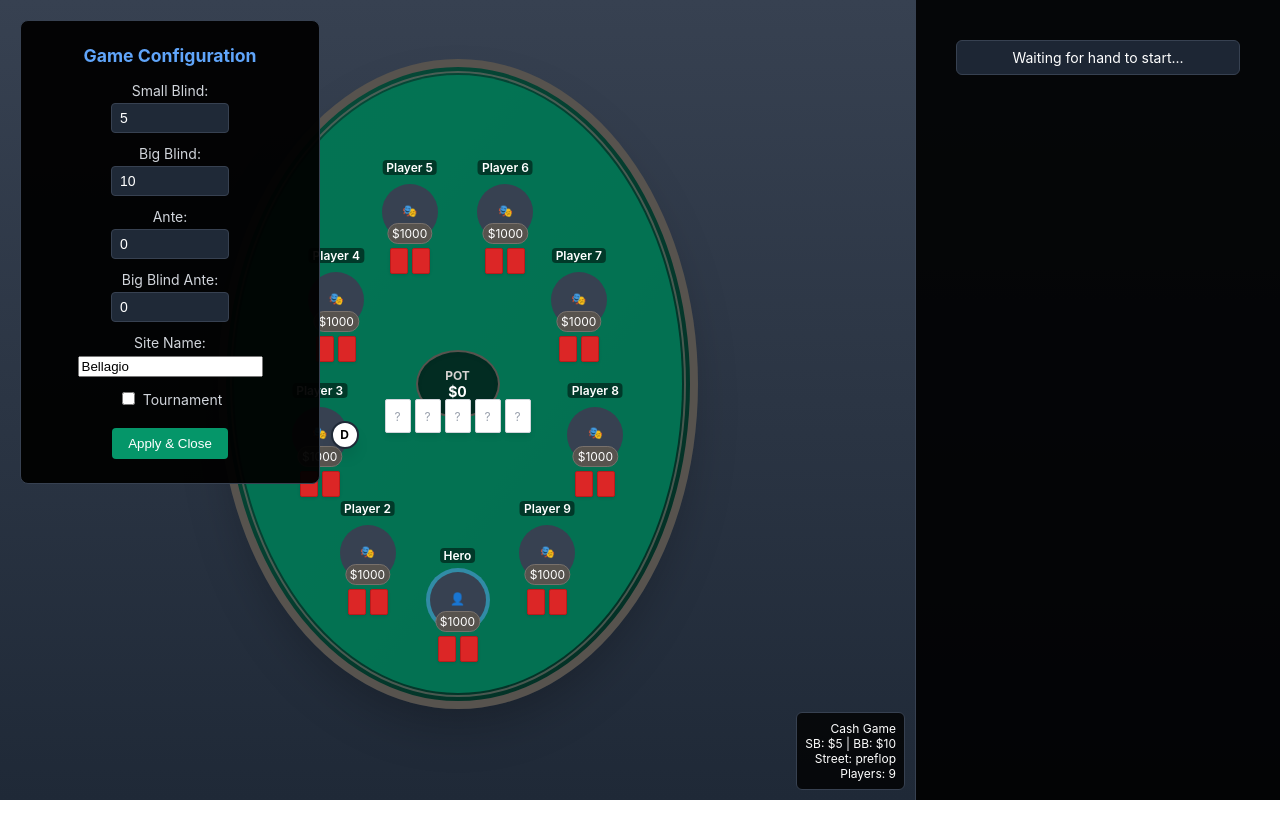
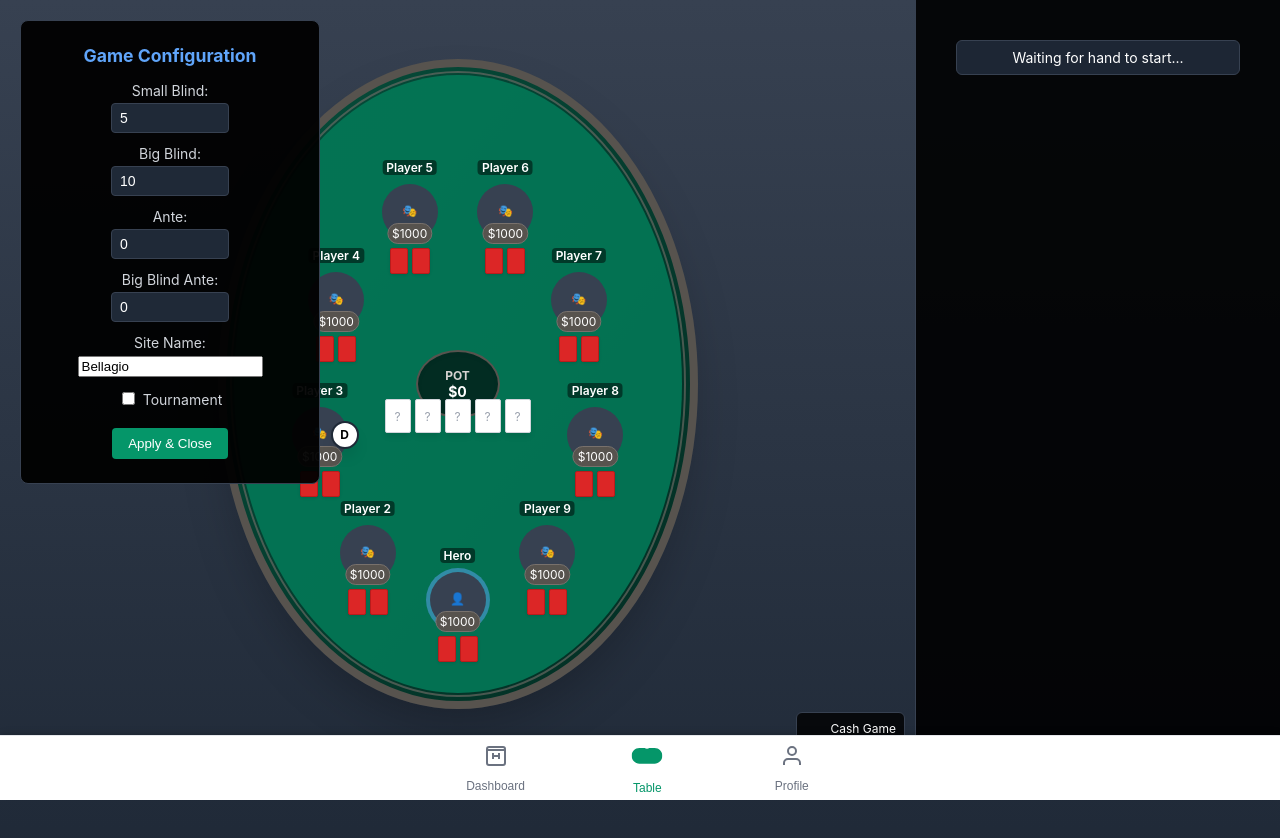
Before and after one commit to bartzleby/lpm-client, a React (Create React App) app: page / in a window 1280 px wide. Shown: the top 838 px of the page. Before the commit the page ends 800 px from the top, so only its background shows below. Built offline with nearby package versions, Linux system fonts and the light colour scheme.

Commit message:
bottom navigation

```diff
--- a/src/App.js
+++ b/src/App.js
@@ -1,14 +1,15 @@
-// src/App.js - Updated with authentication routes
+// src/App.js - Updated with bottom navigation
 import './App.css';
 import { Routes, Route, Navigate } from 'react-router-dom';
 
 import PokerTable from './pages/PokerTable/PokerTable';
 import LoginPage from './pages/auth/LoginPage';
 import SignUpPage from './pages/auth/SignUpPage';
-
 import Dashboard from './pages/Dashboard/Dashboard';
 import Profile from './pages/Profile/Profile';
 
+// Import the new bottom navigation component
+import BottomNavigation from './components/BottomNavigation/BottomNavigation';
 
 function App() {
   return (
@@ -21,15 +22,16 @@ function App() {
         <Route path="/login" element={<LoginPage />} />
         <Route path="/signup" element={<SignUpPage />} />
 
-        {/* Future protected routes can go here */}
+        {/* Protected routes */}
         <Route path="/dashboard" element={<Dashboard />} />
         <Route path="/profile" element={<Profile />} />
 
-        {/* Default redirects */}
-        <Route path="/" element={<Navigate to="/dashboard" />} />
-        {/* <Route path="*" element={<NotFound />} /> */}
+        {/* Catch-all redirect - removed duplicate root route */}
+        <Route path="*" element={<Navigate to="/" />} />
+      </Routes>
 
-      </Routes>
+      {/* Bottom navigation - will auto-hide on login/signup pages */}
+      <BottomNavigation />
     </div>
   );
 }
--- /dev/null
+++ b/src/components/BottomNavigation/BottomNavigation.css
@@ -0,0 +1,109 @@
+/* src/components/BottomNavigation/BottomNavigation.css */
+
+.bottom-navigation {
+  position: fixed;
+  bottom: 0;
+  left: 0;
+  right: 0;
+  background: white;
+  border-top: 1px solid #e5e7eb;
+  box-shadow: 0 -4px 6px -1px rgba(0, 0, 0, 0.1), 0 -2px 4px -1px rgba(0, 0, 0, 0.06);
+  z-index: 1000;
+  padding-bottom: env(safe-area-inset-bottom); /* Handle iPhone home indicator */
+}
+
+.bottom-nav-container {
+  display: flex;
+  align-items: center;
+  justify-content: space-around;
+  height: 64px;
+  max-width: 448px; /* max-w-md equivalent */
+  margin: 0 auto;
+  padding: 0 8px;
+}
+
+.nav-item {
+  display: flex;
+  flex-direction: column;
+  align-items: center;
+  justify-content: center;
+  padding: 8px;
+  border-radius: 8px;
+  background: none;
+  border: none;
+  cursor: pointer;
+  transition: all 0.2s ease;
+  color: #6b7280;
+  min-width: 60px;
+}
+
+.nav-item:hover {
+  color: #10b981;
+  background-color: #f9fafb;
+}
+
+.nav-item--active {
+  color: #059669;
+}
+
+.nav-icon {
+  transition: transform 0.2s ease;
+  transform: scale(1);
+  margin-bottom: 4px;
+}
+
+.nav-icon--active {
+  transform: scale(1.1);
+}
+
+.nav-label {
+  font-size: 12px;
+  font-weight: 500;
+  margin-top: 4px;
+  color: inherit;
+}
+
+.nav-label--active {
+  color: #059669;
+}
+
+/* Mobile specific adjustments */
+@media (max-width: 640px) {
+  .bottom-nav-container {
+    height: 60px;
+    padding: 0 4px;
+  }
+
+  .nav-item {
+    min-width: 50px;
+    padding: 6px;
+  }
+
+  .nav-label {
+    font-size: 11px;
+  }
+}
+
+/* Add padding to body to account for fixed navigation */
+body {
+  padding-bottom: 64px;
+}
+
+@media (max-width: 640px) {
+  body {
+    padding-bottom: 60px;
+  }
+}
+
+/* Larger poker table icon styling */
+.nav-item:nth-child(2) .nav-icon svg {
+  width: 28px;
+  height: 28px;
+}
+
+@media (max-width: 640px) {
+  .nav-item:nth-child(2) .nav-icon svg {
+    width: 26px;
+    height: 26px;
+  }
+}
--- /dev/null
+++ b/src/components/BottomNavigation/BottomNavigation.js
@@ -0,0 +1,114 @@
+// src/components/BottomNavigation/BottomNavigation.js
+import React from 'react';
+import { useLocation, useNavigate } from 'react-router-dom';
+import './BottomNavigation.css';
+
+// Dashboard Icon Component
+const DashboardIcon = ({ isActive }) => (
+  <svg
+    width="24"
+    height="24"
+    viewBox="0 0 24 24"
+    fill="none"
+    stroke={isActive ? "#059669" : "#6B7280"}
+    strokeWidth="2"
+  >
+    <rect x="3" y="3" width="18" height="18" rx="2" ry="2"/>
+    <line x1="9" y1="9" x2="9" y2="15"/>
+    <line x1="15" y1="9" x2="15" y2="15"/>
+    <line x1="9" y1="12" x2="15" y2="12"/>
+    <line x1="3" y1="6" x2="21" y2="6"/>
+  </svg>
+);
+
+// Poker Table Icon Component (simplified version of your SVG)
+const PokerTableIcon = ({ isActive }) => (
+  <svg
+    width="28"
+    height="28"
+    viewBox="0 0 452.31 452.31"
+    fill={isActive ? "#059669" : "#6B7280"}
+  >
+    <path d="M337.03,129.9h-43.98c-12.69,0-25.61,2.43-38.38,7.21c-9.1,3.41-18.7,5.14-28.52,5.14c-9.82,0-19.41-1.73-28.52-5.14c-12.77-4.79-25.69-7.21-38.38-7.21h-43.98c-53.07,0-96.25,43.18-96.25,96.25s43.18,96.25,96.25,96.25h221.75c53.07,0,96.25-43.18,96.25-96.25C433.28,173.08,390.1,129.9,337.03,129.9z"/>
+    <path d="M337.26,111.11h-74.51c-0.77,0-1.53,0.22-2.17,0.64c-10.27,6.65-22.17,10.17-34.42,10.17c-12.25,0-24.16-3.52-34.42-10.17c-0.65-0.42-1.4-0.64-2.17-0.64h-74.51C51.61,111.11,0,162.72,0,226.15c0,63.44,51.61,115.04,115.04,115.04h222.22c63.44,0,115.04-51.61,115.04-115.04C452.31,162.72,400.7,111.11,337.26,111.11z"/>
+  </svg>
+);
+
+// Profile Icon Component
+const ProfileIcon = ({ isActive }) => (
+  <svg
+    width="24"
+    height="24"
+    viewBox="0 0 24 24"
+    fill="none"
+    stroke={isActive ? "#059669" : "#6B7280"}
+    strokeWidth="2"
+  >
+    <path d="M20 21v-2a4 4 0 0 0-4-4H8a4 4 0 0 0-4 4v2"/>
+    <circle cx="12" cy="7" r="4"/>
+  </svg>
+);
+
+const BottomNavigation = () => {
+  const location = useLocation();
+  const navigate = useNavigate();
+
+  // Don't show navigation on login/signup pages
+  const hideOnPages = ['/login', '/signup'];
+  if (hideOnPages.includes(location.pathname)) {
+    return null;
+  }
+
+  const navItems = [
+    {
+      id: 'dashboard',
+      path: '/dashboard',
+      icon: DashboardIcon,
+      label: 'Dashboard'
+    },
+    {
+      id: 'poker-table',
+      path: '/',
+      icon: PokerTableIcon,
+      label: 'Table'
+    },
+    {
+      id: 'profile',
+      path: '/profile',
+      icon: ProfileIcon,
+      label: 'Profile'
+    }
+  ];
+
+  const handleNavigation = (path) => {
+    navigate(path);
+  };
+
+  return (
+    <nav className="bottom-navigation">
+      <div className="bottom-nav-container">
+        {navItems.map((item) => {
+          const isActive = location.pathname === item.path;
+          const IconComponent = item.icon;
+
+          return (
+            <button
+              key={item.id}
+              onClick={() => handleNavigation(item.path)}
+              className={`nav-item ${isActive ? 'nav-item--active' : ''}`}
+            >
+              <div className={`nav-icon ${isActive ? 'nav-icon--active' : ''}`}>
+                <IconComponent isActive={isActive} />
+              </div>
+              <span className={`nav-label ${isActive ? 'nav-label--active' : ''}`}>
+                {item.label}
+              </span>
+            </button>
+          );
+        })}
+      </div>
+    </nav>
+  );
+};
+
+export default BottomNavigation;
--- /dev/null
+++ b/src/components/Layout/PageLayout.css
@@ -0,0 +1,30 @@
+/* src/components/Layout/PageLayout.css */
+
+.page-layout {
+  min-height: 100vh;
+  padding-bottom: 64px; /* Account for fixed bottom navigation */
+  box-sizing: border-box;
+}
+
+/* Mobile adjustments */
+@media (max-width: 640px) {
+  .page-layout {
+    padding-bottom: 60px;
+  }
+}
+
+/* Special handling for full-screen pages like poker table */
+.page-layout--fullscreen {
+  padding-bottom: 0;
+  position: relative;
+}
+
+.page-layout--fullscreen .poker-wrapper {
+  padding-bottom: 64px;
+}
+
+@media (max-width: 640px) {
+  .page-layout--fullscreen .poker-wrapper {
+    padding-bottom: 60px;
+  }
+}
--- /dev/null
+++ b/src/components/Layout/PageLayout.js
@@ -0,0 +1,13 @@
+// src/components/Layout/PageLayout.js
+import React from 'react';
+import './PageLayout.css';
+
+const PageLayout = ({ children, className = '' }) => {
+  return (
+    <div className={`page-layout ${className}`}>
+      {children}
+    </div>
+  );
+};
+
+export default PageLayout;
--- a/src/pages/Dashboard/Dashboard.js
+++ b/src/pages/Dashboard/Dashboard.js
@@ -2,9 +2,12 @@
 
 import React from 'react';
 import './Dashboard.css';
+import PageLayout from '../../components/Layout/PageLayout';
+
 
 const Dashboard = () => {
   return (
+    <PageLayout>
     <div className="dashboard-container">
       <div className="dashboard-header">
         <h1>Dashboard</h1>
@@ -44,6 +47,7 @@ const Dashboard = () => {
         </div>
       </div>
     </div>
+    </PageLayout>
   );
 };
 
--- a/src/pages/PokerTable/PokerTable.js
+++ b/src/pages/PokerTable/PokerTable.js
@@ -10,6 +10,8 @@ import GameInfoDisplay from './GameInfoDisplay';
 import { useHandManager } from '../../hooks/useHandManager';
 import { useResponsiveLayout } from '../../hooks/useResponsiveLayout';
 import './PokerTable.css';
+import PageLayout from '../../components/Layout/PageLayout';
+
 
 const PokerTable = () => {
   // Game configuration state
@@ -77,6 +79,7 @@ const PokerTable = () => {
   }, [handManager.dealCardsToPlayer, handManager.dealCommunityCards]);
 
   return (
+    <PageLayout className="page-layout--fullscreen">
     <div className={`poker-wrapper ${isMobile ? 'mobile' : 'desktop'}`}>
       {/* Main content wrapper */}
       <div className={`main-content ${getLayoutClass()}`}>
@@ -142,6 +145,7 @@ const PokerTable = () => {
         </div>
       </div>
     </div>
+    </PageLayout>
   );
 };
 
--- a/src/pages/Profile/Profile.js
+++ b/src/pages/Profile/Profile.js
@@ -1,6 +1,8 @@
 // src/pages/Profile/Profile.js
 import React, { useState } from 'react';
 import './Profile.css';
+import PageLayout from '../../components/Layout/PageLayout';
+
 
 const Profile = () => {
   const [activeTab, setActiveTab] = useState('account');
@@ -20,6 +22,7 @@ const Profile = () => {
   };
 
   return (
+    <PageLayout>
     <div className="profile-container">
       <div className="profile-header">
         <h1>Profile</h1>
@@ -137,6 +140,7 @@ const Profile = () => {
         </div>
       )}
     </div>
+    </PageLayout>
   );
 };
 
```
